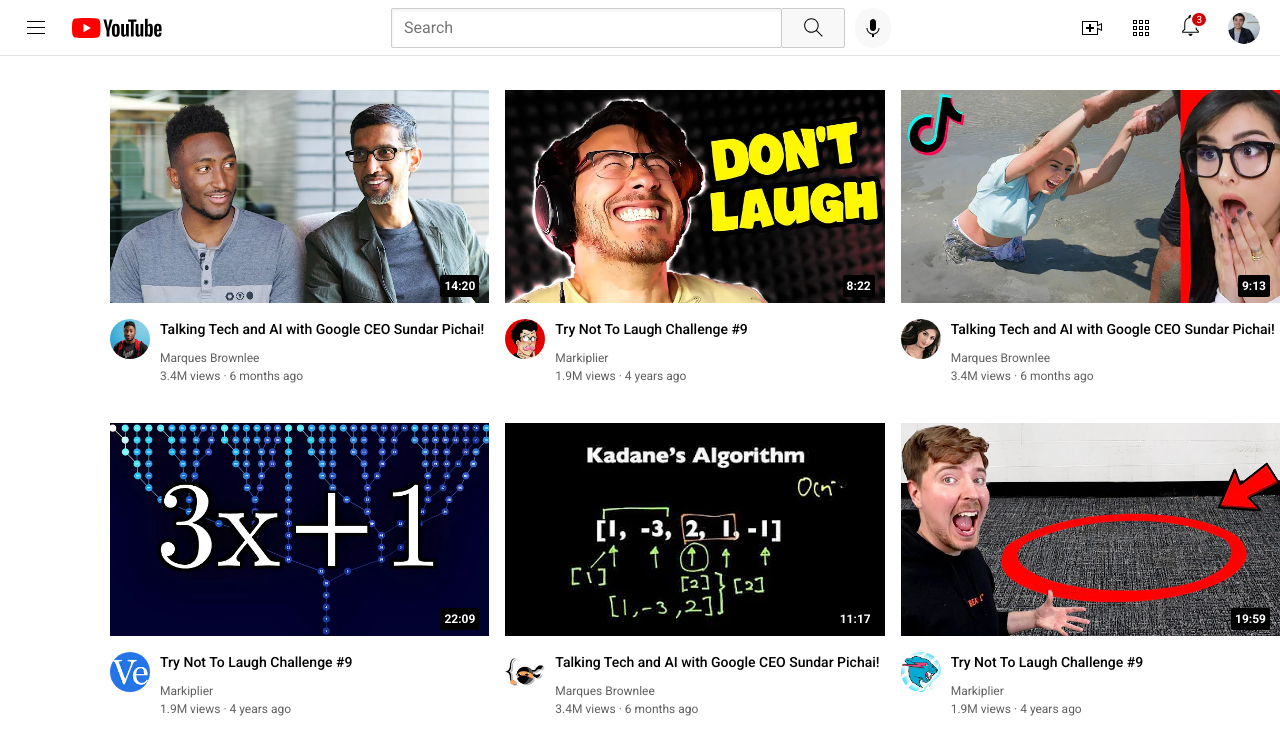
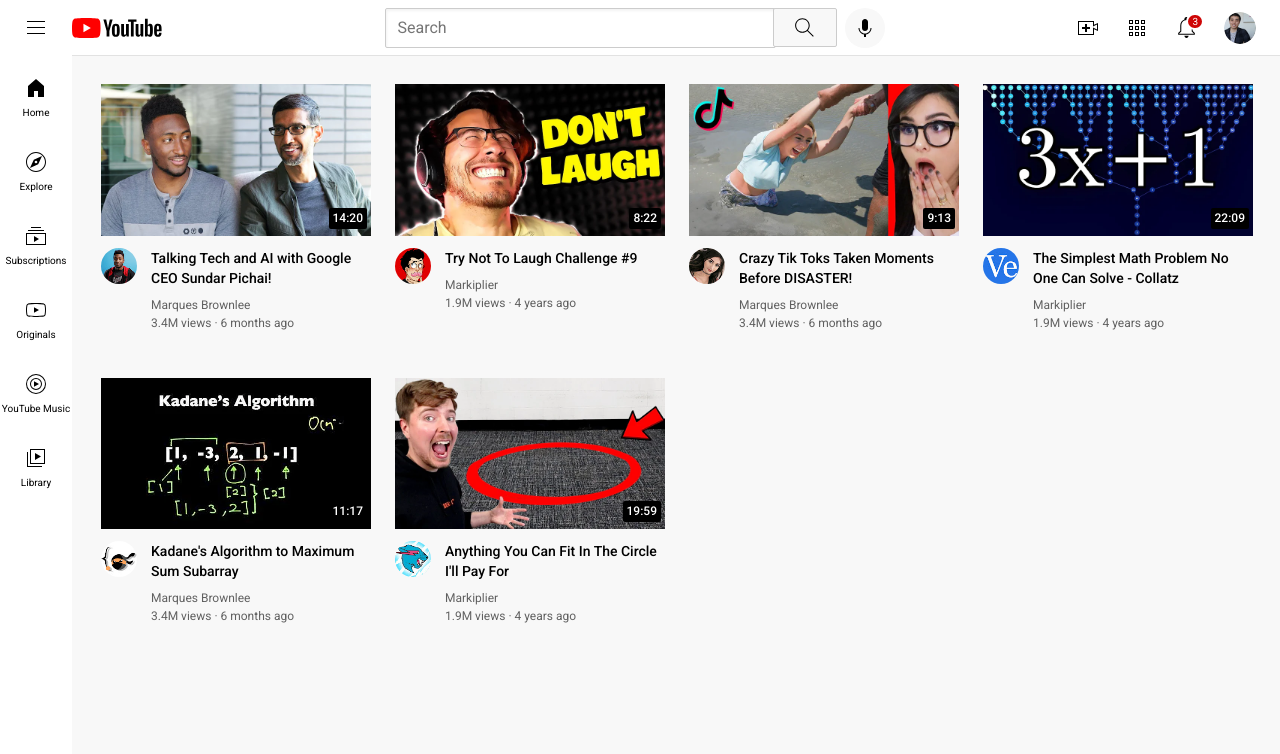
Before and after one commit to floofycato/YouTube, a plain HTML site: page youtube.html in a window 1280 px wide. Shown: the top 754 px of the page. Drawn offline with Linux system fonts and the light colour scheme.

Commit message:
Add sidebar and tooltips

```diff
--- a/css/general.css
+++ b/css/general.css
@@ -6,8 +6,12 @@
 
 body {
   margin: 0;
-  padding-top: 90px;
-  padding-left: 110px;
+  padding-top: 80px;
+  padding-left: 97px;
+  padding-right: 23px;
+  background-color: rgb(248, 248, 248);
+
+  padding-bottom: 1000px;
 }
 
 button {
--- a/css/header.css
+++ b/css/header.css
@@ -23,10 +23,12 @@
 .hamburger-menu {
   height: 24px;
   margin: 0 24px 0;
+  cursor: pointer;
 }
 
 .youtube-logo {
   height: 20px;
+  cursor: pointer;
 }
 
 .middle-section {
@@ -58,17 +60,58 @@
   display: flex;
   justify-content: center;
   align-items: center;
-  height: 40px;
+  height: 39.6px;
   width: 64px;
+  background-color: #f8f8f8;
   border: 1px solid rgb(204, 204, 204);
   border-radius: 2px;
-  margin-right: 10px;
-  background-color: #f8f8f8;
-  margin-left: -1px;
+  margin-right: 8px;
+  margin-left: -3px;
+}
+
+.search-button,
+.voice-search-button,
+.upload-icon-box,
+.youtube-apps-icon-box,
+.notifications-icon-box {
+  position: relative;
+  cursor: pointer;
+  display: flex;
+  justify-content: center;
+  align-items: center;
+}
+
+.search-button .tooltip,
+.voice-search-button .tooltip,
+.upload-icon-box .tooltip,
+.youtube-apps-icon-box .tooltip,
+.notifications-icon-box .tooltip {
+  font-family: Roboto, Arial, sans-serif;
+  background-color: rgb(117, 117, 117);
+  color: white;
+  padding: 10px 8px 10px;
+  border-radius: 2px;
+  font-size: 12px;
+  opacity: 0;
+  transition: opacity 0.15s;
+  pointer-events: none;
+  white-space: nowrap;
+
+  position: absolute;
+  bottom: -40px;
+}
+
+.search-button:hover .tooltip,
+.voice-search-button:hover .tooltip,
+.upload-icon-box:hover .tooltip,
+.youtube-apps-icon-box:hover .tooltip,
+.notifications-icon-box:hover .tooltip {
+  opacity: 95%;
 }
 
 .voice-search-button {
   height: 40px;
+  width: 40px;
   border: none;
   background-color: rgb(248, 248, 248);
   border-radius: 20px;
@@ -90,8 +133,8 @@
   display: flex;
   justify-content: space-between;
   align-items: center;
-  margin-left: 20px;
-  margin-right: 20px;
+  margin-left: 29px;
+  margin-right: 24px;
   flex-shrink: 0;
 }
 
@@ -127,4 +170,5 @@
 .current-user-picture {
   height: 32px;
   border-radius: 16px;
+  cursor: pointer;
 }
--- a/css/sidebar.css
+++ b/css/sidebar.css
@@ -1,9 +1,35 @@
 .sidebar {
   position: fixed;
-  width: 80px;
+  width: 72px;
   top: 55px;
   left: 0;
   bottom: 0;
+  padding-top: 5px;
+  z-index: 200;
 
   background-color: white;
 }
+
+.sidebar-link {
+  height: 74px;
+  display: flex;
+  flex-direction: column;
+  align-items: center;
+  justify-content: center;
+  cursor: pointer;
+}
+
+.sidebar img {
+  height: 24px;
+  margin-bottom: 7px;
+}
+
+.sidebar-link:hover {
+  background-color: rgb(236, 236, 236);
+}
+
+.sidebar-link div {
+  font-family: Roboto, Arial, sans-serif;
+  font-size: 10px;
+  text-align: center;
+}
--- a/css/video.css
+++ b/css/video.css
@@ -3,6 +3,28 @@
   grid-template-columns: 1fr 1fr 1fr;
   column-gap: 16px;
   row-gap: 40px;
+}
+
+@media (max-width: 800px) {
+  .video-grid {
+    grid-template-columns: 1fr 1fr;
+  }
+}
+
+@media (min-width: 801px) and (max-width: 999px) {
+  .video-grid {
+    grid-template-columns: 1fr 1fr 1fr;
+  }
+}
+
+@media (min-width: 1000px) {
+  .video-grid {
+    grid-template-columns: 1fr 1fr 1fr 1fr;
+  }
+}
+
+.video-preview {
+  padding: 4px;
 }
 
 .thumbnail {
@@ -13,17 +35,17 @@
   position: absolute;
   background-color: black;
   color: white;
-  bottom: 10px;
-  right: 10px;
-  font-weight: 700;
+  bottom: 11px;
+  right: 4px;
+  font-weight: 500;
   font-family: Roboto, Arial, sans-serif;
   font-size: 12px;
-  padding: 4px 4px;
+  padding: 3px 4px 4px;
   border-radius: 2px;
 }
 
 .thumbnail-row {
-  margin-bottom: 12px;
+  margin-bottom: 8px;
   position: relative;
 }
 
@@ -33,12 +55,12 @@
 }
 
 .profile-picture {
-  width: 40px;
+  width: 36px;
   border-radius: 50px;
 }
 
 .video-title {
-  margin-bottom: 12px;
+  margin-bottom: 10px;
   font-size: 14px;
   font-weight: 500;
   line-height: 20px;
--- a/youtube.html
+++ b/youtube.html
@@ -24,24 +24,56 @@
       <input class="search-bar" type="text" placeholder="Search">
       <button class="search-button">
         <img src="./icons/search.svg">
+        <div class="tooltip">Search</div>
       </button>
       <button class="voice-search-button">
         <img src="./icons/voice-search-icon.svg">
+        <div class="tooltip">Search with your voice</div>
       </button>
     </div>
     <div class="right-section">
-      <img class="upload-icon" src="./icons/upload.svg">
-      <img class="youtube-apps-icon" src="./icons/youtube-apps.svg">
+      <div class="upload-icon-box">
+        <img class="upload-icon" src="./icons/upload.svg">
+        <div class="tooltip">Create</div>
+      </div>
+      <div class="youtube-apps-icon-box">
+        <img class="youtube-apps-icon" src="./icons/youtube-apps.svg">
+        <div class="tooltip">YouTube Apps</div>
+      </div>
       <div class="notifications-icon-box">
         <img class="notifications-icon" src="./icons/notifications.svg">
         <div class="notifications-count">3</div>
+        <div class="tooltip">Notifications</div>
       </div>
       <img class="current-user-picture" src="./channel-pictures/my-channel.jpeg">
     </div>
   </div>
 
   <div class="sidebar">
-
+    <div class="sidebar-link">
+      <img src="./icons/home.svg">
+      <div class="home">Home</div>
+    </div>
+    <div class="sidebar-link">
+      <img src="./icons/explore.svg">
+      <div class="home">Explore</div>
+    </div>
+    <div class="sidebar-link">
+      <img src="./icons/subscriptions.svg">
+      <div class="home">Subscriptions</div>
+    </div>
+    <div class="sidebar-link">
+      <img src="./icons/originals.svg">
+      <div class="home">Originals</div>
+    </div>
+    <div class="sidebar-link">
+      <img src="./icons/youtube-music.svg">
+      <div class="home">YouTube Music</div>
+    </div>
+    <div class="sidebar-link">
+      <img src="./icons/library.svg">
+      <div class="home">Library</div>
+    </div>
   </div>
 
   <div class="video-grid">
@@ -89,7 +121,7 @@
           <img class="profile-picture" src="./channel-pictures/channel-3.jpeg">
         </div>
         <div class="video-info">
-          <p class="video-title">Talking Tech and AI with Google CEO Sundar Pichai!</p>
+          <p class="video-title">Crazy Tik Toks Taken Moments Before DISASTER!</p>
           <p class="video-author">Marques Brownlee</p>
           <p class="video-stats">3.4M views &#183 6 months ago</p>
         </div>
@@ -106,7 +138,7 @@
           <img class="profile-picture" src="./channel-pictures/channel-4.jpeg">
         </div>
         <div class="video-info">
-          <p class="video-title">Try Not To Laugh Challenge #9</p>
+          <p class="video-title">The Simplest Math Problem No One Can Solve - Collatz</p>
           <p class="video-author">Markiplier</p>
           <p class="video-stats">1.9M views &#183 4 years ago</p>
         </div>
@@ -123,7 +155,7 @@
           <img class="profile-picture" src="./channel-pictures/channel-5.jpeg">
         </div>
         <div class="video-info">
-          <p class="video-title">Talking Tech and AI with Google CEO Sundar Pichai!</p>
+          <p class="video-title">Kadane's Algorithm to Maximum Sum Subarray</p>
           <p class="video-author">Marques Brownlee</p>
           <p class="video-stats">3.4M views &#183 6 months ago</p>
         </div>
@@ -140,7 +172,7 @@
           <img class="profile-picture" src="./channel-pictures/channel-6.jpeg">
         </div>
         <div class="video-info">
-          <p class="video-title">Try Not To Laugh Challenge #9</p>
+          <p class="video-title">Anything You Can Fit In The Circle I'll Pay For</p>
           <p class="video-author">Markiplier</p>
           <p class="video-stats">1.9M views &#183 4 years ago</p>
         </div>
```
Also changed, not shown: icons/explore.svg (added), icons/home.svg (added), icons/library.svg (added), icons/originals.svg (added), icons/subscriptions.svg (added), icons/youtube-music.svg (added).
